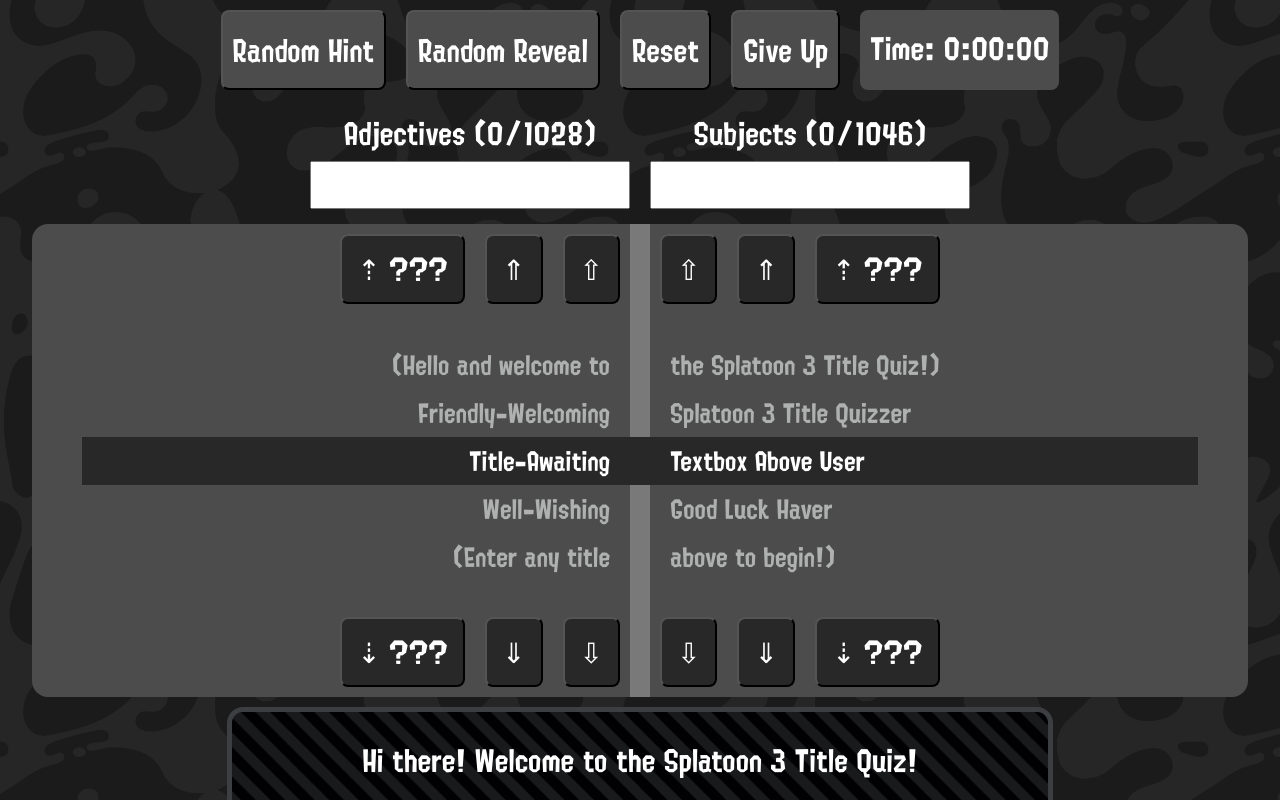
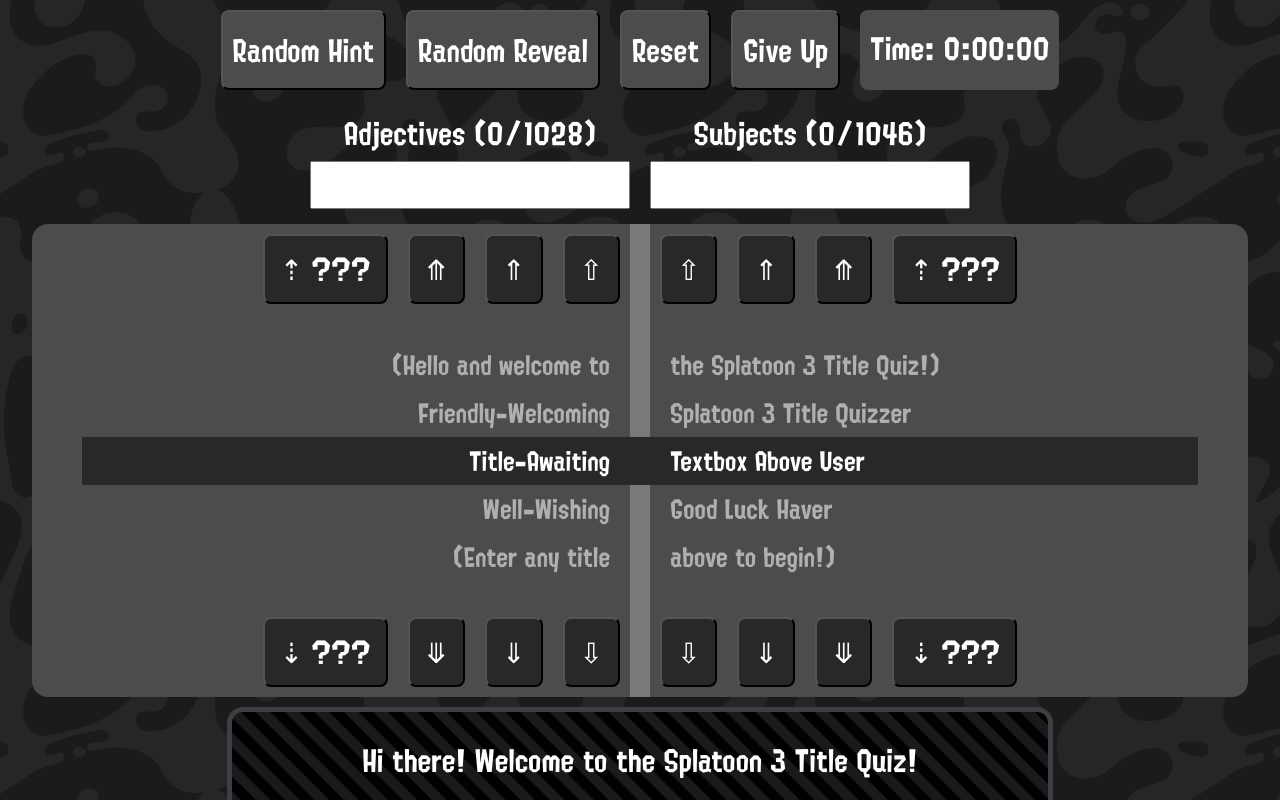
Before and after one commit to EpicYoshiMaster/splat-title-quiz, a React (Create React App) app: page / in a window 1280 px wide. Shown: the top 800 px of the page. Built offline with nearby package versions, Linux system fonts and the light colour scheme.

Commit message:
Highlight give up, add 100 increment move

```diff
--- a/src/Title.tsx
+++ b/src/Title.tsx
@@ -70,6 +70,7 @@
     return (
         <TitleEntry
 			$selected={selected}
+            $gaveUp={title.gaveUp}
 			{...doLongPress()}
             >
 				{getDisplayTitle()}
@@ -77,11 +78,11 @@
     )
 });
 
-const TitleEntry = styled.div<{ $selected: boolean }>`
+const TitleEntry = styled.div<{ $selected: boolean, $gaveUp: boolean }>`
 	cursor: pointer;
 	height: 2em;
 
-	color: ${props => props.$selected ? '#ffffff' : '#afb1b0'};
+	color: ${props => props.$selected ? (props.$gaveUp ? '#f7caca' : '#ffffff') : (props.$gaveUp ? '#998383' : '#afb1b0')};
 
 	transition: color 0.1s linear;
 `;
--- a/src/TitleList.tsx
+++ b/src/TitleList.tsx
@@ -30,7 +30,7 @@
     const translateNumItems = useCallback((numItems: number) => {
 		const index = Math.max(Math.min(currentSelection.index + numItems, listLength - 1), 0);
 
-		setCurrentSelection({ index: index, transitionTime: 2 });
+		setCurrentSelection({ index: index, transitionTime: 1 });
 	}, [currentSelection, setCurrentSelection, listLength]);
 
 	const toPreviousUnfoundTitle = useCallback(() => {
@@ -44,10 +44,10 @@
 		if(prev) {
 			const prevIndex = titles.indexOf(prev);
 
-			setCurrentSelection({ index: prevIndex, transitionTime: 2});
+			setCurrentSelection({ index: prevIndex, transitionTime: 1});
 		}
 		else {
-			setCurrentSelection({ index: 0, transitionTime: 2});
+			setCurrentSelection({ index: 0, transitionTime: 1});
 		}
 	}, [currentSelection, setCurrentSelection, titles, hasStartedTitles, showResults]);
 
@@ -104,7 +104,11 @@
 				<TitleEntryBackground />
 				<TitleContent>
 					<ButtonRow $isLeft={isLeftSide}>
-						<ButtonRowItem as="button" onClick={() => { toPreviousUnfoundTitle(); }}>⇡ ???</ButtonRowItem>
+						<ButtonRowItem as="button" onClick={() => { toPreviousUnfoundTitle(); }}>
+							<UnfoundShort>⇡ ?</UnfoundShort>
+							<UnfoundLong>⇡ ???</UnfoundLong>
+						</ButtonRowItem>
+						<ButtonRowItem as="button" onClick={() => { translateNumItems(-100); }}>⤊</ButtonRowItem>
 						<ButtonRowItem as="button" onClick={() => { translateNumItems(-10); }}>⇑</ButtonRowItem>
 						<ButtonRowItem as="button" onClick={() => { translateNumItems(-1); }}>⇧</ButtonRowItem>
 					</ButtonRow>
@@ -141,7 +145,11 @@
 						</TitleEntries>
 					</TitleListWrapper>
 					<ButtonRow $isLeft={isLeftSide}>
-						<ButtonRowItem as="button" onClick={() => { toNextUnfoundTitle(); }}>⇣ ???</ButtonRowItem>
+						<ButtonRowItem as="button" onClick={() => { toNextUnfoundTitle(); }}>
+							<UnfoundShort>⇣ ?</UnfoundShort>
+							<UnfoundLong>⇣ ???</UnfoundLong>
+						</ButtonRowItem>
+						<ButtonRowItem as="button" onClick={() => { translateNumItems(100); }}>⤋</ButtonRowItem>
 						<ButtonRowItem as="button" onClick={() => { translateNumItems(10); }}>⇓</ButtonRowItem>
 						<ButtonRowItem as="button" onClick={() => { translateNumItems(1); }}>⇩</ButtonRowItem>
 					</ButtonRow>
@@ -186,6 +194,22 @@
 	background-color: #282828;
 `;
 
+const UnfoundShort = styled.div`
+	display: block;
+
+	@media screen and (min-width: 350px) {
+		display: none;
+	}
+`;
+
+const UnfoundLong = styled.div`
+	display: none;
+
+	@media screen and (min-width: 350px) {
+		display: block;
+	}
+`;
+
 const TitleListWrapper = styled.div`
 	position: relative;
 	width: 100%;
```
